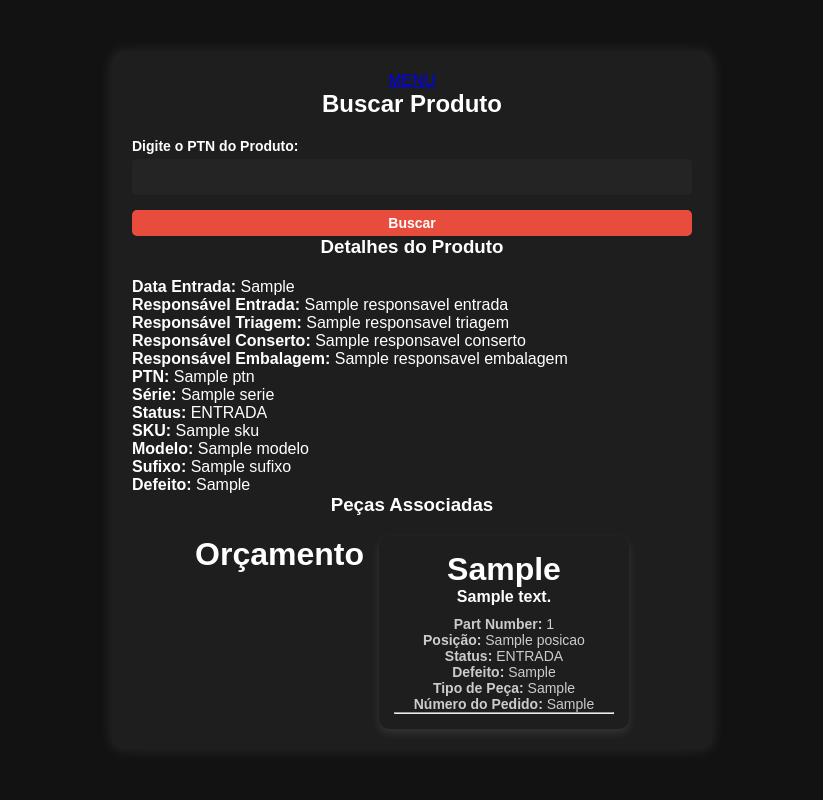
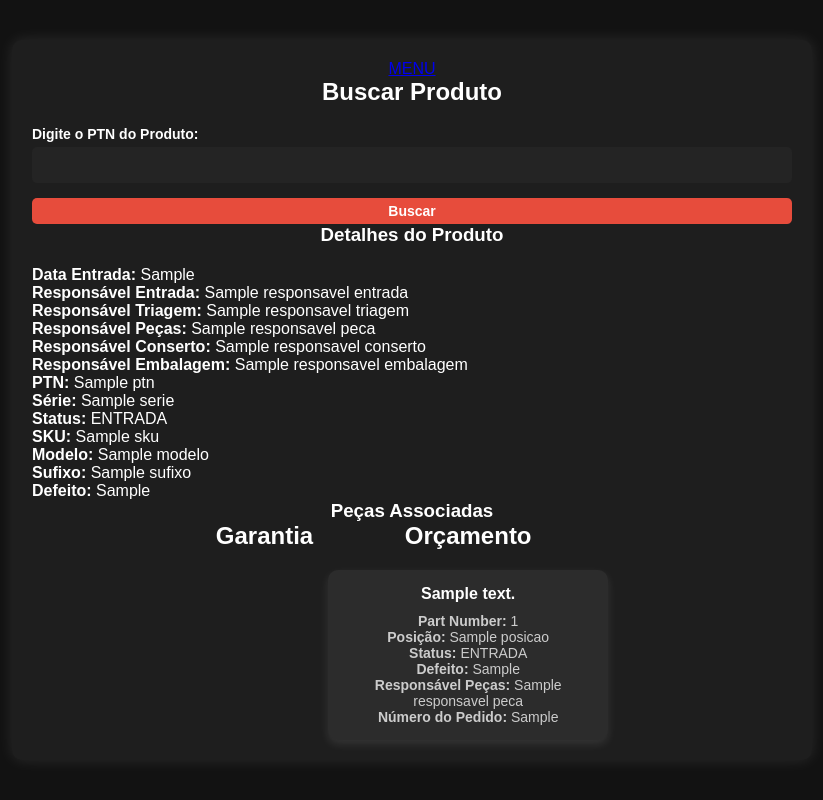
Before and after one commit to LancelloT7/WorkBox, a Django app: template apps/produto/templates/consulta_total.html in a window 1280 px wide. Shown: the whole page, without its empty margins (228-1051 px from the left). Run offline with Django 5.2, Linux system fonts and the light colour scheme; the template is opened without the code that fills it: most values are stand-ins (such as "Sample title", 1, 10 or a date in 2020).

Commit message:
Rosponsavel Add+

```diff
--- a/apps/pecas/templates/cadastrar_pecas.html
+++ b/apps/pecas/templates/cadastrar_pecas.html
@@ -16,7 +16,7 @@
 <body>
     <h1>Cadastrar Peça para SKU: {{ sku }}</h1>
 
-    {% for peca in pecas%}
+    {% for peca in pecas %}
         {{peca.descricao}}
     {% endfor %}
 
--- a/apps/produto/models.py
+++ b/apps/produto/models.py
@@ -59,6 +59,9 @@ class Produto(models.Model):
     responsavel_triagem = models.ForeignKey(
         Funcionario, on_delete=models.SET_NULL, null=True, related_name="responsavel_triagem"
     )
+    responsavel_pecas = models.ForeignKey(
+        Funcionario, on_delete=models.SET_NULL, null=True, related_name="responsavel_pecas"
+    )
     @property
     def tipo_defeito(self):
         # Retorna a descrição do defeito correspondente ao código
--- a/apps/produto/templates/consulta_total.html
+++ b/apps/produto/templates/consulta_total.html
@@ -28,6 +28,9 @@
                 {% if produto.responsavel_triagem %}
                     <p><strong>Responsável Triagem:</strong> {{ produto.responsavel_triagem.nome }}</p>
                 {% endif %}
+                {% if produto.responsavel_pecas %}
+                    <p><strong>Responsável Peças:</strong> {{ produto.responsavel_pecas.nome }}</p>
+                {% endif %}
                 {% if produto.responsavel_conserto %}
                     <p><strong>Responsável Conserto:</strong> {{ produto.responsavel_conserto.nome }}</p>
                 {% endif %}
@@ -42,52 +45,47 @@
                 <p><strong>Sufixo:</strong> {{ produto.sufixo.sufixo }}</p>
                 <p><strong>Defeito:</strong> {{ produto.defeito_especifico }}</p>
             </div>
-
+            {% if pecas %}
                 <h3>Peças Associadas</h3>
-            {% if pecas %}
                 <div class="pecas-container">
+                    <div class="peca-section">
+                        <h2>Garantia</h2>
                         {% for item in pecas %}
-
                             {% if item.tipo_peca_display == "Garantia" %}
-                            <h1>GARANTIA</h1>
                                 <div class="peca-card">
-                                <h1>{{ item.tipo_peca_display }}</h1> <!-- Tipo de Peça -->
-                                <h4>{{ item.peca.descricao }}</h4> <!-- Descrição da Peça -->
-                                <p><strong>Part Number:</strong> {{ item.peca.part_number }}</p> <!-- Part Number da Peça -->
-                                <p><strong>Posição:</strong> {{ item.peca.posicao }}</p> <!-- Posição da Peça -->
-                                <p><strong>Status:</strong> {{ item.status }}</p> <!-- Status da Peça -->
-                                <p><strong>Defeito:</strong> {{ item.defeito_peca_display }}</p> <!-- Defeito da Peça -->
-                                <p><strong>Tipo de Peça:</strong> {{ item.tipo_peca_display }}</p> <!-- Tipo de Peça -->
-
+                                    <h4>{{ item.peca.descricao }}</h4>
+                                    <p><strong>Part Number:</strong> {{ item.peca.part_number }}</p>
+                                    <p><strong>Posição:</strong> {{ item.peca.posicao }}</p>
+                                    <p><strong>Status:</strong> {{ item.status }}</p>
+                                    <p><strong>Defeito:</strong> {{ item.defeito_peca_display }}</p>
+                                    <p><strong>Responsável Peças:</strong> {{ item.responsavel_pecas.nome }}</p>
                                     {% if item.numero_pedido %}
-                                        <p><strong>Número do Pedido:</strong>
-                                        {{ item.numero_pedido }}
-                                    {% endif %}
-                            <hr>
-                        {% else %}
-
-                            <h1>Orçamento</h1>
-                            <div class="peca-card">
-                                <h1>{{ item.tipo_peca_display }}</h1> <!-- Tipo de Peça -->
-                                <h4>{{ item.peca.descricao }}</h4> <!-- Descrição da Peça -->
-                                <p><strong>Part Number:</strong> {{ item.peca.part_number }}</p> <!-- Part Number da Peça -->
-                                <p><strong>Posição:</strong> {{ item.peca.posicao }}</p> <!-- Posição da Peça -->
-                                <p><strong>Status:</strong> {{ item.status }}</p> <!-- Status da Peça -->
-                                <p><strong>Defeito:</strong> {{ item.defeito_peca_display }}</p> <!-- Defeito da Peça -->
-                                <p><strong>Tipo de Peça:</strong> {{ item.tipo_peca_display }}</p> <!-- Tipo de Peça -->
-
-                                    {% if item.numero_pedido %}
-                                        <p><strong>Número do Pedido:</strong>
-                                        {{ item.numero_pedido }}
-                                    {% endif %}
-                            <hr>
+                                        <p><strong>Número do Pedido:</strong> {{ item.numero_pedido }}</p>
                                     {% endif %}
                                 </div>
+                            {% endif %}
                         {% endfor %}
                     </div>
-            {% else %}
-                <p>Nenhuma peça associada.</p>
+
+                    <div class="peca-section">
+                        <h2>Orçamento</h2>
+                        {% for item in pecas %}
+                            {% if item.tipo_peca_display != "Garantia" %}
+                                <div class="peca-card">
+                                    <h4>{{ item.peca.descricao }}</h4>
+                                    <p><strong>Part Number:</strong> {{ item.peca.part_number }}</p>
+                                    <p><strong>Posição:</strong> {{ item.peca.posicao }}</p>
+                                    <p><strong>Status:</strong> {{ item.status }}</p>
+                                    <p><strong>Defeito:</strong> {{ item.defeito_peca_display }}</p>
+                                    <p><strong>Responsável Peças:</strong> {{ item.responsavel_pecas.nome }}</p>
+                                    {% if item.numero_pedido %}
+                                        <p><strong>Número do Pedido:</strong> {{ item.numero_pedido }}</p>
                                     {% endif %}
+                                </div>
+                            {% endif %}
+                        {% endfor %}
+                    </div>
+                </div>
             {% else %}
                 {% if messages %}
                     <div class="alert alert-danger">
@@ -97,6 +95,9 @@
                     </div>
                 {% endif %}
             {% endif %}
+        {% else %}
+            <p>Nenhuma peça associada.</p>
+        {% endif %}
     </div>
 </body>
 </html>
--- a/apps/produto/views.py
+++ b/apps/produto/views.py
@@ -6,6 +6,7 @@ from django.contrib.messages import constants
 from django.contrib.auth.decorators import login_required
 from .models import Produto
 from pecas.models import ProdutoPeca
+
 
 
 
--- a/static/css/consulta.css
+++ b/static/css/consulta.css
@@ -21,7 +21,7 @@ body {
 /* Container principal */
 .container {
     width: 90%;
-    max-width: 600px;
+    max-width: 800px;  /* Aumentado para melhor exibição */
     background-color: #1e1e1e;
     padding: 20px;
     border-radius: 10px;
@@ -80,21 +80,33 @@ button:hover {
     text-align: left;
 }
 
+/* Seções de peças */
+.secao-pecas {
+    margin-top: 30px;
+}
+
+.secao-pecas h3 {
+    text-align: center;
+    background-color: #333;
+    padding: 10px;
+    border-radius: 5px;
+    margin-bottom: 15px;
+}
+
 /* Container de peças associadas */
 .pecas-container {
     display: flex;
     flex-wrap: wrap;
     justify-content: center;
     gap: 15px;
-    margin-top: 20px;
 }
 
 /* Card de peça */
 .peca-card {
-    background-color: #1e1e1e;
+    background-color: #2c2c2c;
     border-radius: 10px;
     padding: 15px;
-    width: 250px;
+    width: 280px;
     text-align: center;
     box-shadow: 0 4px 10px rgba(255, 255, 255, 0.1);
     transition: transform 0.3s ease-in-out;
@@ -115,17 +127,19 @@ button:hover {
     font-size: 14px;
     color: #cccccc;
 }
+
+/* Botão no formulário */
 form button {
-    background-color: #e74c3c; /* Cor de fundo vermelha */
-    color: #ffffff; /* Texto branco */
-    border: none; /* Remove a borda padrão */
-    padding: 5px 10px; /* Espaçamento interno */
-    font-size: 14px; /* Tamanho da fonte */
-    cursor: pointer; /* Cursor em forma de mãozinha */
-    border-radius: 5px; /* Bordas arredondadas */
-    transition: background-color 0.3s ease; /* Transição suave para a cor de fundo */
+    background-color: #e74c3c;
+    color: #ffffff;
+    border: none;
+    padding: 5px 10px;
+    font-size: 14px;
+    cursor: pointer;
+    border-radius: 5px;
+    transition: background-color 0.3s ease;
 }
 
 form button:hover {
-    background-color: #c0392b; /* Cor de fundo mais escura ao passar o mouse */
+    background-color: #c0392b;
 }
```
Also changed, not shown: apps/pecas/templates/buscar_produto.html (+8 -0 lines), apps/pecas/views.py (+18 -4 lines), apps/produto/migrations/0003_produto_responsavel_pecas.py (added), db.sqlite3. Lines whose indentation alone changed are shown as unchanged.
